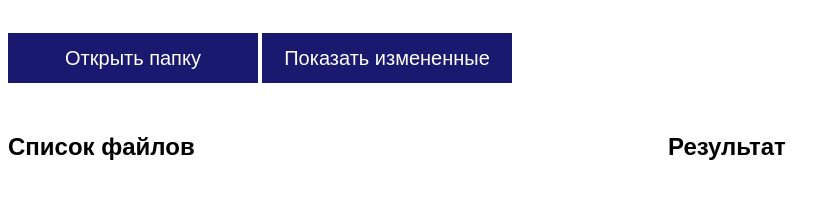
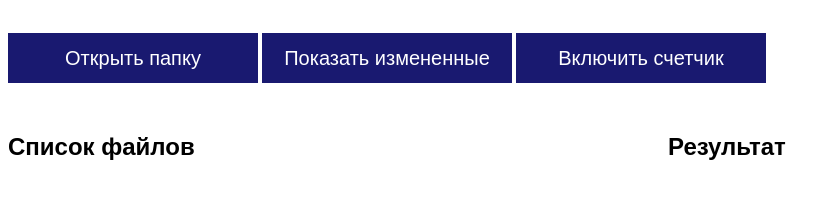
Before and after one commit to dmitrykhalimov/fs-api, a plain HTML site: page index.html in a window 1280 px wide. Shown: the top 216 px of the page, without its empty margins (0-840 px from the left). Drawn offline with Linux system fonts and the light colour scheme.

Commit message:
Рефакторит

```diff
--- a/index.html
+++ b/index.html
@@ -10,6 +10,7 @@
       <section class="controls container">
         <button class="open-folder">Открыть папку</button>
         <button class="show-updated">Показать измененные</button>
+        <button class="enable-watch">Включить счетчик</button>
       </section>
 
       <section class="files container">
```
